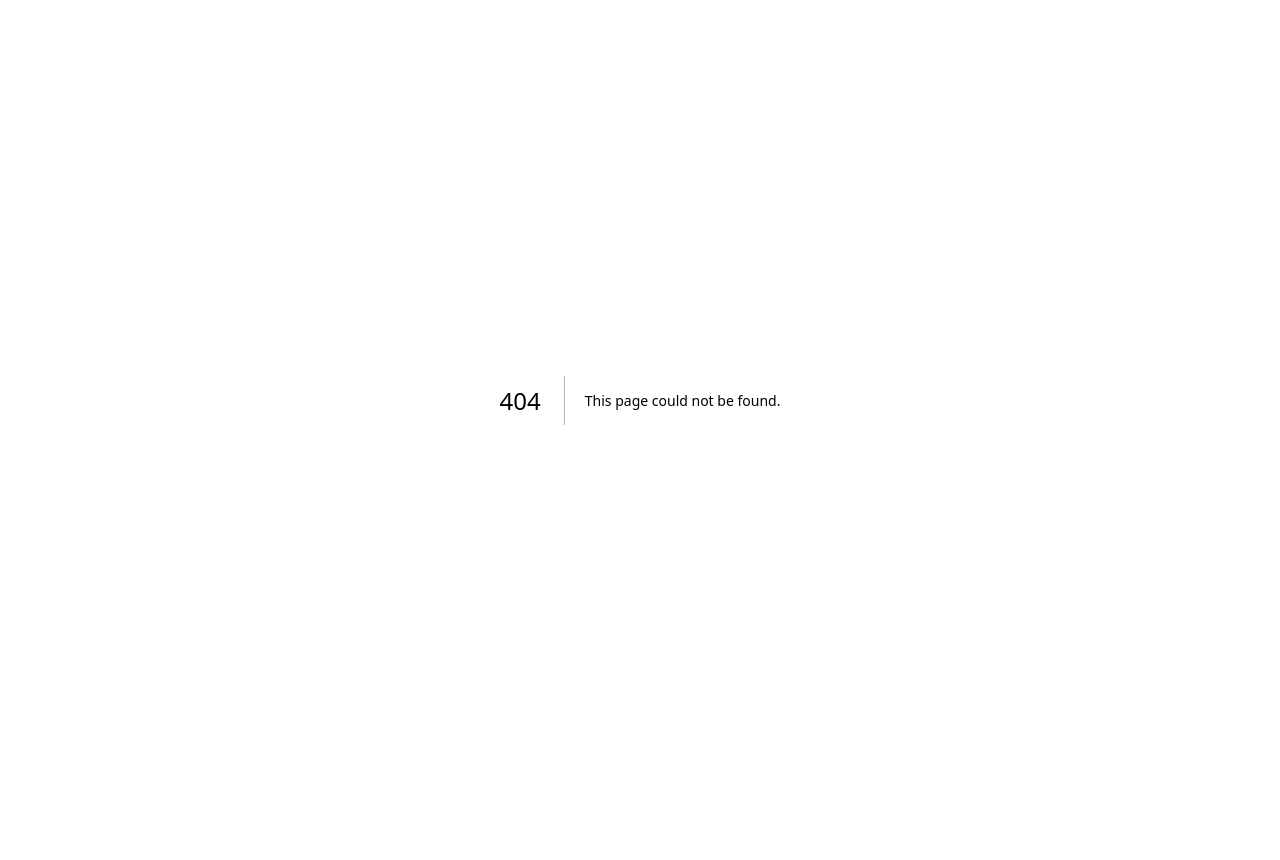
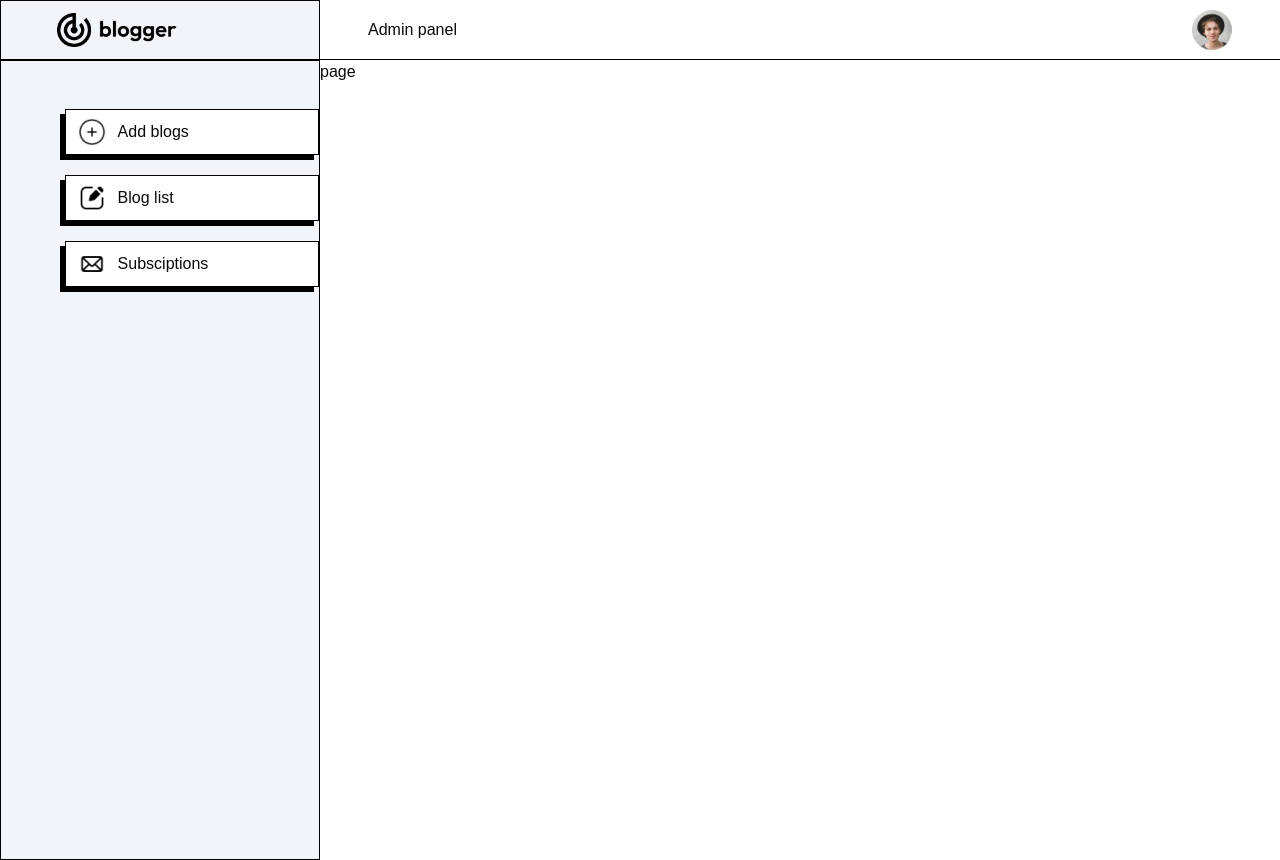
Before and after one commit to Prachi-kushwaha/blog-fullstack, a Next.js app: page /admin/add-project in a window 1280 px wide. Before the commit this address had no page. Before the commit the page ends 800 px from the top, so only its background shows below. Built offline with nearby package versions, Linux system fonts and the light colour scheme.

Commit message:
create admin dashboard

```diff
--- /dev/null
+++ b/app/admin/add-project/page.jsx
@@ -0,0 +1,9 @@
+import React from 'react'
+
+const page = () => {
+  return (
+    <div>page</div>
+  )
+}
+
+export default page
--- /dev/null
+++ b/app/admin/blog-list/page.jsx
@@ -0,0 +1,9 @@
+import React from 'react'
+
+const page = () => {
+  return (
+    <div>page</div>
+  )
+}
+
+export default page
--- /dev/null
+++ b/app/admin/layout.jsx
@@ -0,0 +1,21 @@
+import Image from "next/image"
+import Sidebar from "../../components/admin-components/sidebar"
+import { assets } from "../../Assets/assets"
+
+export default function Layout({ children }) {
+    return (
+        <>
+            <div className="flex">
+                <Sidebar />
+            <div className="flex flex-col w-full">
+             <div className="flex items-center justify-between w-full py-3 max-h-[60px] px-12 border-b border-black">
+                <h3 className="font-medium">Admin panel</h3>
+                 <Image src={assets.profile_icon} alt="logo" width={40}/>
+             </div>
+             {children}
+            </div>
+            </div>
+
+        </>
+    )
+}
--- /dev/null
+++ b/app/admin/page.jsx
@@ -0,0 +1,9 @@
+import React from 'react'
+
+const page = () => {
+  return (
+    <div>page</div>
+  )
+}
+
+export default page
--- /dev/null
+++ b/app/admin/subscriptions/page.jsx
@@ -0,0 +1,9 @@
+import React from 'react'
+
+const page = () => {
+  return (
+    <div>page</div>
+  )
+}
+
+export default page
--- /dev/null
+++ b/components/admin-components/sidebar.jsx
@@ -0,0 +1,35 @@
+import React from 'react'
+import Image from 'next/image'
+import { assets } from '../../Assets/assets'
+import Link from 'next/link'
+
+const Sidebar = () => {
+  return (
+    <div className='flex flex-col bg-slate-100 '>
+      <div className='px-2 sm:pl-14 py-3 border border-black'>
+        <Image src={assets.logo} alt='logo' width={120}/>
+      </div>
+      <div className='w-28 sm:w-80 h-[100vh] relative py-12 border border-black'>
+        <div className='w-[50%] sm:w-[80%] absolute right-0'>
+
+            <Link href="/admin/add-project" className='flex items-center border border-black gap-3 font-medium px-3 py-2 bg-white shadow-[-5px_5px_0px_#000000]'>
+              <Image src={assets.add_icon} alt='dashboard' width={28}/>
+              <p>Add blogs</p>
+            </Link>
+
+            <Link href="/admin/blog-list" className='flex items-center mt-5 border border-black gap-3 font-medium px-3 py-2 bg-white shadow-[-5px_5px_0px_#000000]'>
+              <Image src={assets.blog_icon} alt='dashboard' width={28}/>
+              <p>Blog list</p>
+            </Link>
+
+            <Link href="/admin/subscriptions" className='flex items-center mt-5 border border-black gap-3 font-medium px-3 py-2 bg-white shadow-[-5px_5px_0px_#000000]'>
+              <Image src={assets.email_icon} alt='dashboard' width={28}/>
+              <p>Subsciptions</p>
+            </Link>
+        </div>
+      </div>
+    </div>
+  )
+}
+
+export default Sidebar
```
Also changed, not shown: 1 other file (tests, documents, lock files or other folders).
